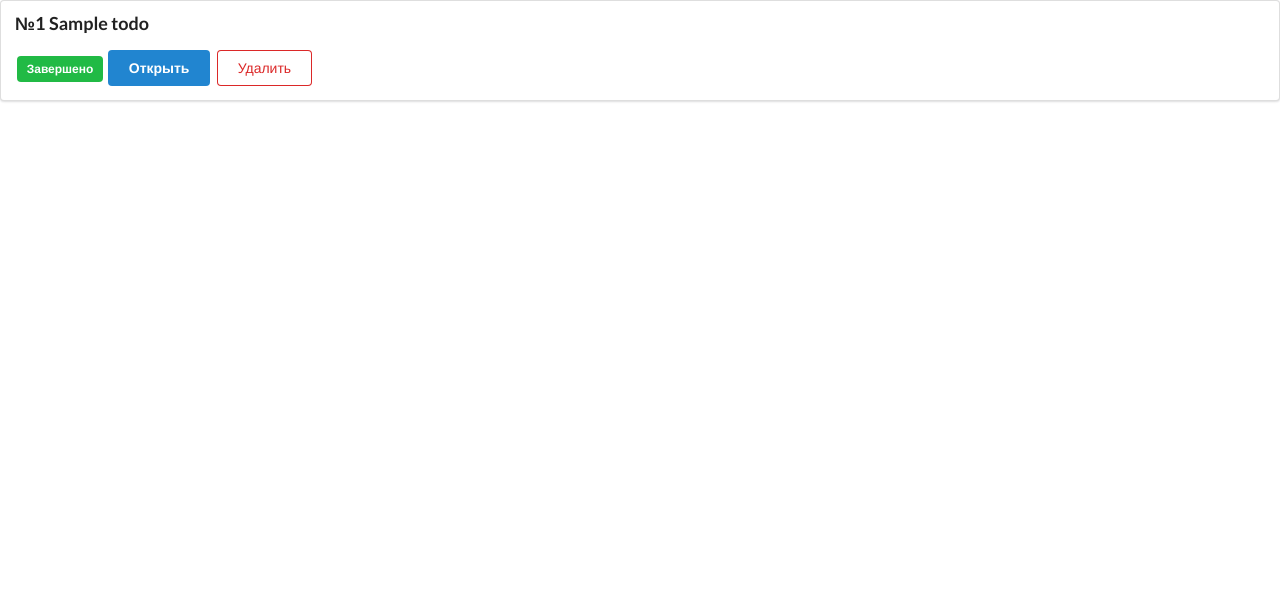
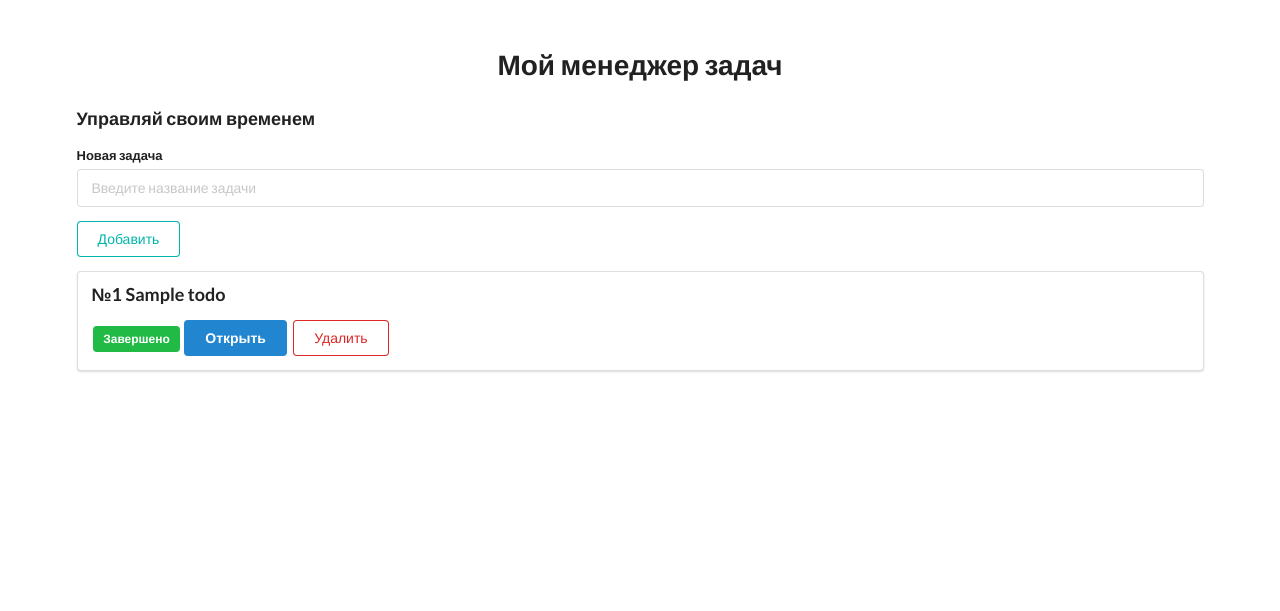
Before and after one commit to Tigrovirm/Todo.Project, a Django app: template templates/todocore/index.html in a window 1280 px wide. Shown: the top 611 px of the page. Before the commit the page ends 102 px from the top, so only its background shows below. Run offline with Django 3.2, Linux system fonts and the light colour scheme; the template is opened without the code that fills it: most values are stand-ins (such as "Sample title", 1, 10 or a date in 2020).

Commit message:
created form

```diff
--- a/templates/todocore/index.html
+++ b/templates/todocore/index.html
@@ -2,6 +2,18 @@
 
 
 {% block content %}
+
+<div style="margin-top: 50px;" class="ui container">
+    <h1 class="ui center aligned header">Мой менеджер задач</h1>
+    <h3 class="test_style">Управляй своим временем</h3>
+    <form class="ui form" action="{% url 'add' %}" method="post">
+        {% csrf_token %}
+        <div class="field">
+            <label>Новая задача</label>
+            <input type="text" name="title" placeholder="Введите название задачи"><br>
+        </div>
+        <button class="ui teal basic button" type="submit">Добавить</button>
+    </form>
 
 {% for todo in todo_list %}
 <div class="ui segment">
@@ -17,5 +29,5 @@
     <a class="ui negative basic button" href="{% url 'delete' todo_id=todo.id %}">Удалить</a>
 </div>
 {% endfor %}
-
+</div>
 {% endblock %}
```
